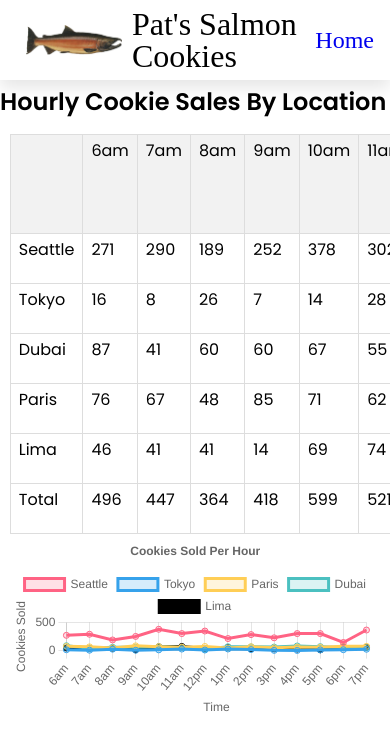
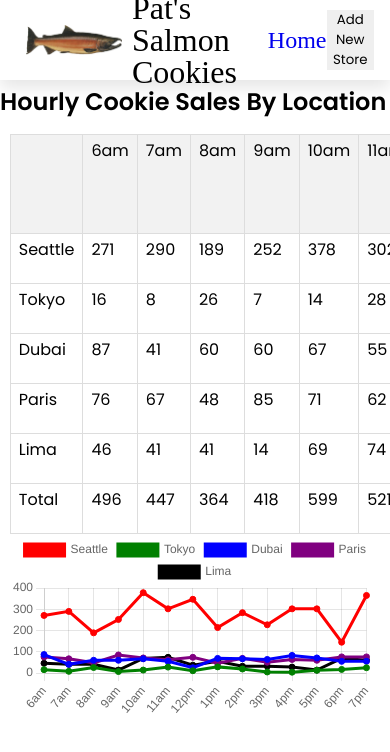
Before and after one commit to amcwustl/cookie-stand, a plain HTML site: page sales.html in a window 390 px wide. Shown: the top 752 px of the page. Drawn offline with nearby package versions, Linux system fonts and the light colour scheme.

Commit message:
added start of form, added start of event handler function

```diff
--- a/css/style.css
+++ b/css/style.css
@@ -241,3 +241,27 @@ width: calc(100vw/20);
   margin-right: 2.5vw;
   left: 0;
 }
+
+#overlay{
+  position: fixed;
+  top: 100px;
+  left:0;
+  width: 100%;
+  height:200px;
+  display: flex;
+  justify-content:center;
+  align-items:center;
+}
+
+#myForm{
+  background-color: #fff;
+  padding: 20px;
+  border-radius:5px;
+}
+
+input[type="text"] {
+  border: 1px solid #ccc;
+  width:300px;
+  margin-left: 30px;
+
+}
--- a/js/app.js
+++ b/js/app.js
@@ -7,6 +7,7 @@ let cityArr = [];
 // HTML Table Start and helper fuctions
 
 let citiesTable = document.getElementById('cities');
+let chart = {};
 
 function createHeader() {
   let headerRow = document.createElement('tr');
@@ -109,71 +110,56 @@ createHeader();
 renderAll();
 footerRow();
 
-// create graph.  I asked chatGPT for a sample to train me how to do this.  It recommended the imported script tool I used and provided the structure.
+// create graph.  Chat GPT recommended Chart.JS.  Code snippets taken from chatgpt + examination of chart.js documentation
+function renderChart(){
+  let chartData = {
+    labels: hours,
+    datasets: []
+  };
 
-const ctx = document.getElementById('myChart');
-const chart = new Chart(ctx, {
-  type: 'line',
-  data: {
-    labels: hours,
-    datasets: [{
-      label: 'Seattle',
-      backgroundColor: 'rgba(255, 99, 132, 0.2)',
-      borderColor: 'rgba(255, 99, 132, 1)',
-      data: seattle.cookiesArr,
-      fill: false,
-    }, {
-      label: 'Tokyo',
-      backgroundColor: 'rgba(54, 162, 235, 0.2)',
-      borderColor: 'rgba(54, 162, 235, 1)',
-      data: tokyo.cookiesArr,
-      fill: false,
-    }, {
-      label: 'Paris',
-      backgroundColor: 'rgba(255, 206, 86, 0.2)',
-      borderColor: 'rgba(255, 206, 86, 1)',
-      data: paris.cookiesArr,
-      fill: false,
-    }, {
-      label: 'Dubai',
-      backgroundColor: 'rgba(75, 192, 192, 0.2)',
-      borderColor: 'rgba(75, 192, 192, 1)',
-      data: dubai.cookiesArr,
-      fill: false,
-    }, {
-      label: 'Lima',
-      backgroundColor: 'rgba(0, 0, 0, 1)',
-      borderColor: 'rgba(0, 0, 0, 1)',
-      data: lima.cookiesArr,
-      fill: false,
-    }]
-  },
-  options: {
-    interaction: {
-      intersect: false,
-      mode: 'index'
-    },
-    responsive: true,
-    plugins: {
-      title: {
-        display: true,
-        text: 'Cookies Sold Per Hour'
-      }
-    },
-    scales: {
-      x: {
-        title: {
-          display: true,
-          text: 'Time'
-        }
-      },
-      y: {
-        title: {
-          display: true,
-          text: 'Cookies Sold'
-        }
-      }
-    }
+  let colors = ['red','green','blue','purple','black','orange','brown'];
 
+  for (let i in cityArr){
+    let dataset = {
+      label: cityArr[i].name,
+      data: cityArr[i].cookiesArr,
+      borderColor: colors[i],
+      backgroundColor: colors[i],
+      fill: false
+    };
+    chartData.datasets.push(dataset);
   }
-});
+
+  const ctx = document.getElementById('myChart');
+  chart = new Chart(ctx, {
+    type: 'line',
+    data: chartData
+  });
+}
+renderChart();
+
+
+// add form
+let button = document.querySelector('button');
+button.addEventListener('click', toggleForm);
+
+function toggleForm(){
+  const form= document.getElementById('myForm');
+  if (form.style.display ==='none'){
+    form.style.display = 'block';
+  } else {
+    form.style.display='none';
+  }
+}
+
+function formHandler(event) {
+  let newChart = document.getElementById('chart');
+  while (newChart.firstChild) {
+    newChart.removeChild(newChart.firstChild);
+  }
+  let newCanvas = document.createElement('canvas');
+  newCanvas.id = 'myChart';
+  newChart.appendChild(newCanvas);
+
+  renderChart();
+}
--- a/sales.html
+++ b/sales.html
@@ -13,6 +13,7 @@
     <img class="logo" src="img/salmon.png" alt=" Salmon Logo">
     <h1 class="storeName">Pat's Salmon Cookies</h1>
     <a href="index.html">Home</a>
+    <button>Add New Store</button>
   </header>
   <main>
     <h2 id="cookies">Hourly Cookie Sales by Location</h2>
@@ -22,6 +23,18 @@
     <section id="chart">
       <canvas id="myChart"></canvas>
     </section>
+    <div id="overlay">
+      <form id ="myForm" style = "display:none;">
+      <ul>
+        <li>
+          <label for="name">City Name:</label>
+          <input type="text" id="name" name="store_name">
+        </li>
+      </ul>
+      </form>
+    </div>
+
+
   </main>
 
 
```
